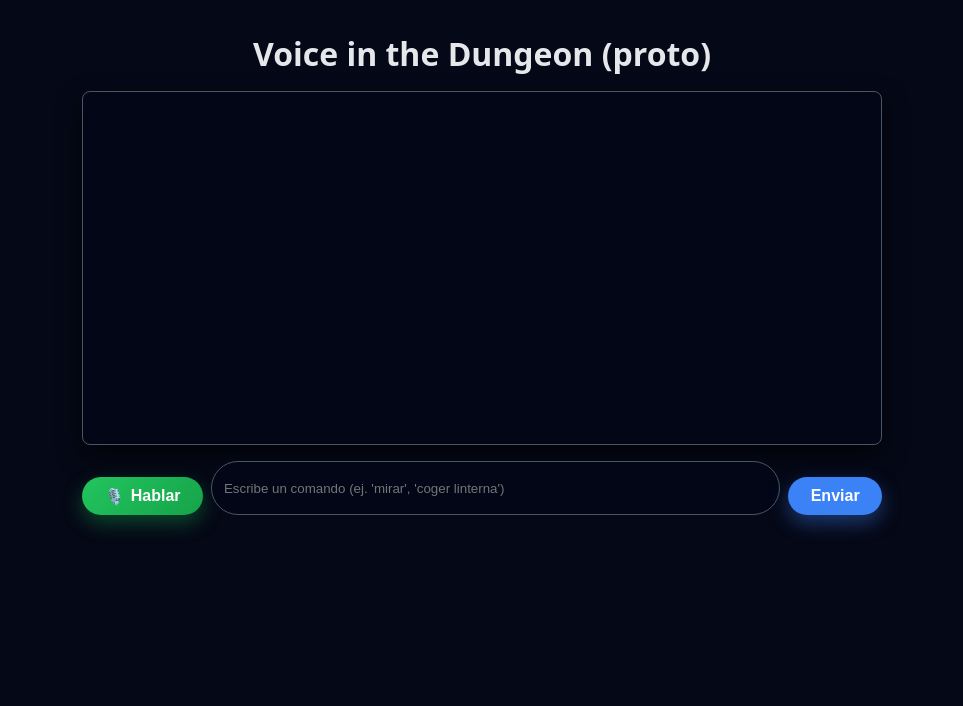
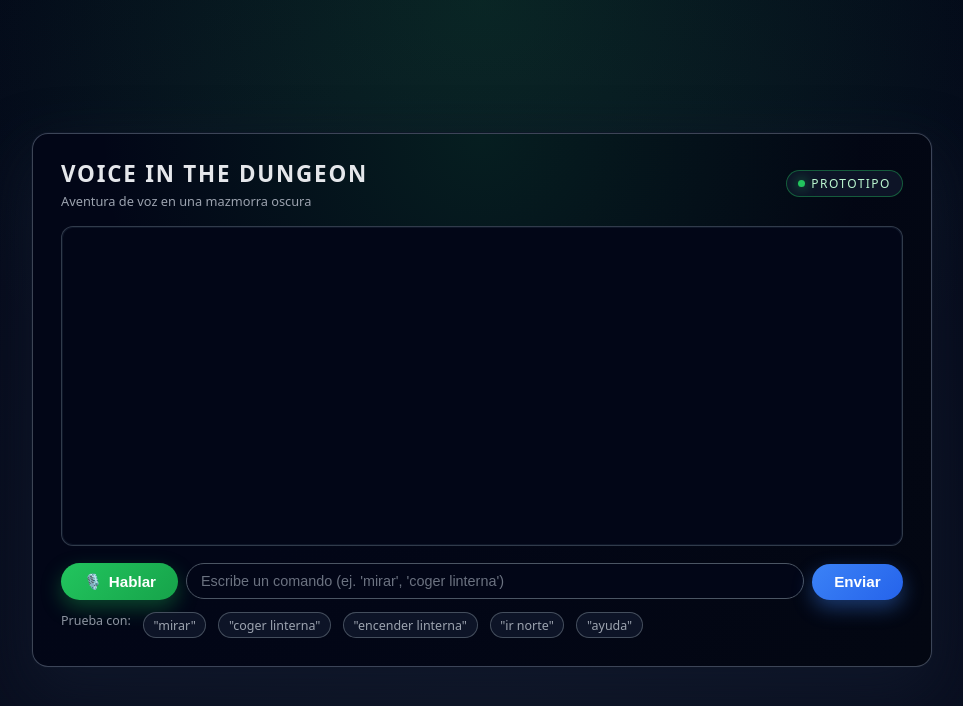
Before and after one commit to Gus-IA/VoiceInTheDungeon, a plain HTML site: page frontend/static/index.html in a window 1280 px wide. Shown: the whole page, without its empty margins (158-1121 px from the left). Drawn offline with Linux system fonts and the light colour scheme.

Commit message:
Front modificado

```diff
--- a/frontend/static/index.html
+++ b/frontend/static/index.html
@@ -2,65 +2,205 @@
 <html lang="es">
   <head>
     <meta charset="utf-8" />
-    <title>Voice in the Dungeon - Proto</title>
+    <title>Voice in the Dungeon</title>
     <style>
+      :root {
+        color-scheme: dark;
+      }
+      * {
+        box-sizing: border-box;
+      }
       body {
         font-family: system-ui, -apple-system, BlinkMacSystemFont, "Segoe UI",
           sans-serif;
-        max-width: 800px;
-        margin: 2rem auto;
-        padding: 0 1rem;
-        background: #050816;
+        min-height: 100vh;
+        margin: 0;
+        padding: 0;
+        display: flex;
+        align-items: center;
+        justify-content: center;
+        background:
+          radial-gradient(circle at top, rgba(34, 197, 94, 0.15), transparent 55%),
+          radial-gradient(circle at bottom, rgba(15, 23, 42, 0.9), #020617);
         color: #e5e7eb;
       }
-      h1 {
-        text-align: center;
+      .frame {
+        width: 100%;
+        max-width: 900px;
+        margin: 2rem 1rem;
+        border-radius: 1rem;
+        border: 1px solid rgba(148, 163, 184, 0.4);
+        background: radial-gradient(circle at top left, #020617, #020617 45%, #030712);
+        box-shadow:
+          0 24px 60px rgba(15, 23, 42, 0.9),
+          0 0 0 1px rgba(15, 23, 42, 0.8);
+        padding: 1.5rem 1.75rem 1.75rem;
+        position: relative;
+        overflow: hidden;
+      }
+      .frame::before {
+        content: "";
+        position: absolute;
+        inset: 0;
+        background: radial-gradient(circle at top center, rgba(34, 197, 94, 0.14), transparent 55%);
+        pointer-events: none;
+        opacity: 0.9;
+      }
+      .frame-inner {
+        position: relative;
+        z-index: 1;
+      }
+      header {
+        display: flex;
+        align-items: center;
+        justify-content: space-between;
+        gap: 1rem;
         margin-bottom: 1rem;
       }
+      .title-block {
+        display: flex;
+        flex-direction: column;
+        gap: 0.15rem;
+      }
+      h1 {
+        font-size: 1.4rem;
+        margin: 0;
+        letter-spacing: 0.08em;
+        text-transform: uppercase;
+        color: #e5e7eb;
+      }
+      .subtitle {
+        font-size: 0.8rem;
+        color: #9ca3af;
+      }
+      .badge {
+        font-size: 0.75rem;
+        text-transform: uppercase;
+        letter-spacing: 0.12em;
+        padding: 0.25rem 0.7rem;
+        border-radius: 999px;
+        border: 1px solid rgba(34, 197, 94, 0.4);
+        background: rgba(15, 23, 42, 0.9);
+        display: inline-flex;
+        align-items: center;
+        gap: 0.4rem;
+        color: #bbf7d0;
+      }
+      .badge-dot {
+        width: 7px;
+        height: 7px;
+        border-radius: 999px;
+        background: #22c55e;
+        box-shadow: 0 0 12px rgba(34, 197, 94, 0.9);
+      }
       #log {
-        border-radius: 0.5rem;
-        border: 1px solid #4b5563;
+        border-radius: 0.75rem;
+        border: 1px solid rgba(55, 65, 81, 0.9);
         padding: 1rem;
         height: 320px;
         overflow-y: auto;
         white-space: pre-wrap;
-        background: #020617;
-        box-shadow: 0 10px 25px rgba(0, 0, 0, 0.6);
+        background: radial-gradient(circle at top left, #020617, #020617 40%, #020617);
+        box-shadow: inset 0 0 0 1px rgba(15, 23, 42, 0.9);
         font-family: "JetBrains Mono", ui-monospace, SFMono-Regular, Menlo,
           Monaco, Consolas, "Liberation Mono", "Courier New", monospace;
         font-size: 0.9rem;
       }
       button {
-        margin-top: 1rem;
+        margin-top: 0.1rem;
         padding: 0.6rem 1.4rem;
         border-radius: 999px;
         border: none;
         cursor: pointer;
-        font-size: 1rem;
+        font-size: 0.95rem;
         background: linear-gradient(135deg, #22c55e, #16a34a);
         color: white;
         font-weight: 600;
         display: inline-flex;
         align-items: center;
+        justify-content: center;
         gap: 0.4rem;
         box-shadow: 0 8px 20px rgba(22, 163, 74, 0.4);
+        white-space: nowrap;
       }
       button:disabled {
         opacity: 0.6;
         cursor: not-allowed;
         box-shadow: none;
       }
+      .controls-row {
+        margin-top: 1rem;
+        display: flex;
+        gap: 0.5rem;
+        flex-wrap: wrap;
+        align-items: center;
+      }
+      .input {
+        flex: 1 1 220px;
+        padding: 0.55rem 0.85rem;
+        border-radius: 999px;
+        border: 1px solid #4b5563;
+        background: #020617;
+        color: #e5e7eb;
+        outline: none;
+        font-size: 0.9rem;
+      }
+      .input::placeholder {
+        color: #6b7280;
+      }
+      #sendBtn {
+        background: linear-gradient(135deg, #3b82f6, #2563eb);
+        box-shadow: 0 8px 20px rgba(59, 130, 246, 0.4);
+      }
       .status {
-        margin-top: 0.5rem;
-        font-size: 0.85rem;
+        margin-top: 0.6rem;
+        font-size: 0.8rem;
         color: #9ca3af;
+      }
+      .hint-row {
+        margin-top: 0.75rem;
+        font-size: 0.78rem;
+        color: #9ca3af;
+        display: flex;
+        flex-wrap: wrap;
+        gap: 0.75rem;
+      }
+      .hint-label {
+        opacity: 0.9;
+      }
+      .hint-pill {
+        padding: 0.2rem 0.6rem;
+        border-radius: 999px;
+        border: 1px solid rgba(75, 85, 99, 0.9);
+        background: rgba(15, 23, 42, 0.9);
+      }
+      @media (max-width: 640px) {
+        .frame {
+          margin: 1rem;
+          padding: 1.1rem 1.1rem 1.3rem;
+        }
+        header {
+          flex-direction: column;
+          align-items: flex-start;
+        }
       }
     </style>
   </head>
   <body>
-    <h1>Voice in the Dungeon (proto)</h1>
+    <div class="frame">
+      <div class="frame-inner">
+        <header>
+          <div class="title-block">
+            <h1>Voice in the Dungeon</h1>
+            <div class="subtitle">Aventura de voz en una mazmorra oscura</div>
+          </div>
+          <div class="badge">
+            <span class="badge-dot"></span>
+            PROTOTIPO
+          </div>
+        </header>
         <div id="log"></div>
-    <div style="margin-top: 1rem; display: flex; gap: 0.5rem; flex-wrap: wrap">
+        <div class="controls-row">
           <button id="speakBtn">
             <span>🎙️</span>
             <span>Hablar</span>
@@ -69,21 +209,23 @@
         id="textInput"
         type="text"
         placeholder="Escribe un comando (ej. 'mirar', 'coger linterna')"
-        style="
-          flex: 1 1 220px;
-          padding: 0.5rem 0.75rem;
-          border-radius: 999px;
-          border: 1px solid #4b5563;
-          background: #020617;
-          color: #e5e7eb;
-          outline: none;
-        "
+            class="input"
       />
-      <button id="sendBtn" style="background: #3b82f6; box-shadow: 0 8px 20px rgba(59,130,246,0.4);">
+          <button id="sendBtn">
             Enviar
           </button>
         </div>
         <div class="status" id="status"></div>
+        <div class="hint-row">
+          <span class="hint-label">Prueba con:</span>
+          <span class="hint-pill">"mirar"</span>
+          <span class="hint-pill">"coger linterna"</span>
+          <span class="hint-pill">"encender linterna"</span>
+          <span class="hint-pill">"ir norte"</span>
+          <span class="hint-pill">"ayuda"</span>
+        </div>
+      </div>
       <script type="module" src="/static/main.js"></script>
+    </div>
   </body>
 </html>
```
Lines whose indentation alone changed are shown as unchanged.
